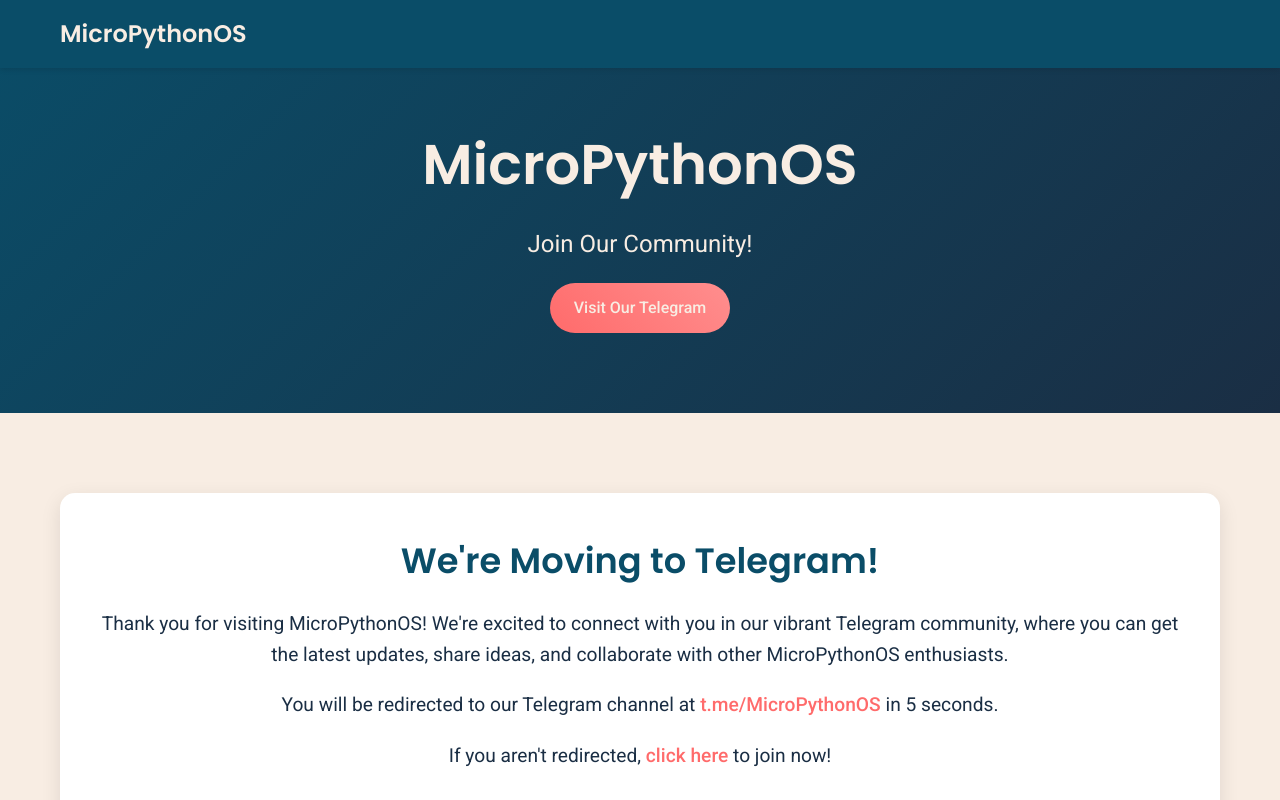
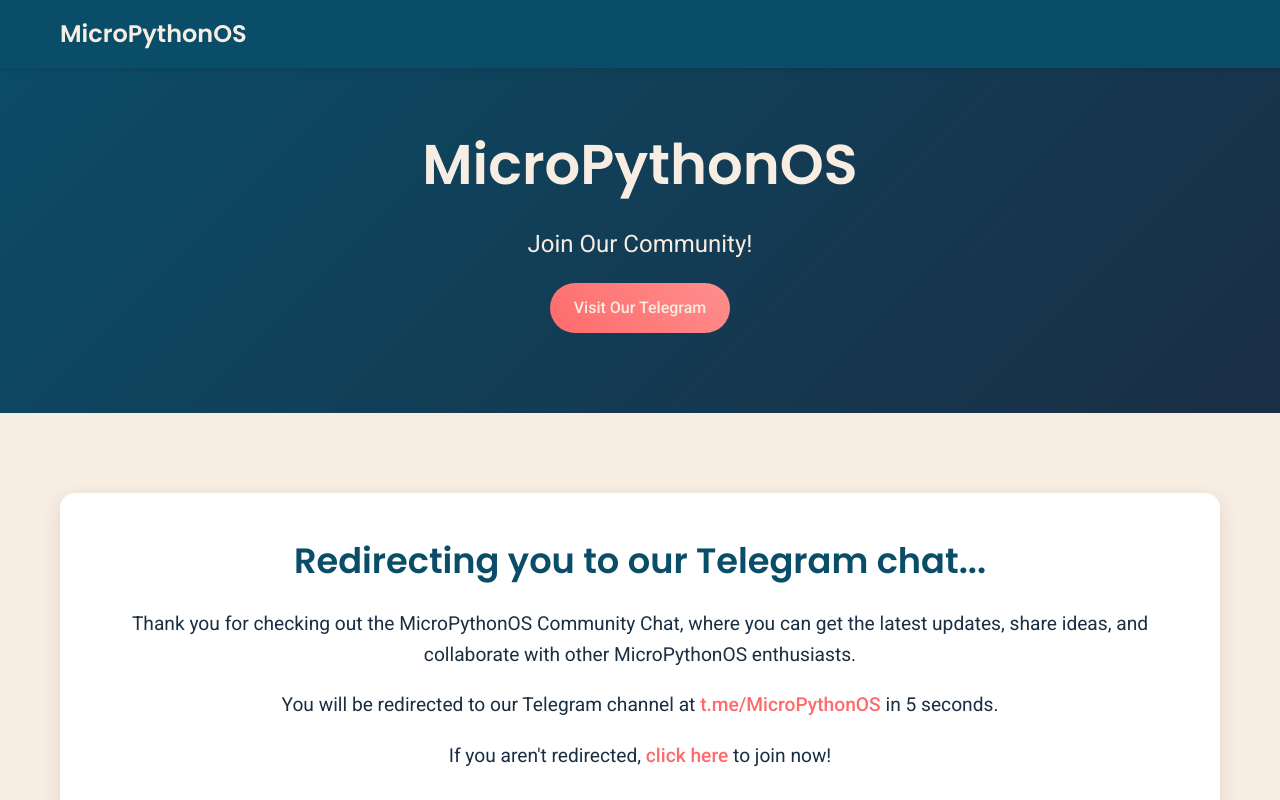
Before and after one commit to MicroPythonOS/chat, a plain HTML site: page index.html in a window 1280 px wide. Shown: the top 800 px of the page. Drawn offline with Linux system fonts and the light colour scheme.

Commit message:
Update index.html

```diff
--- a/index.html
+++ b/index.html
@@ -214,8 +214,8 @@
     <!-- Main Content -->
     <div class="container">
         <section>
-            <h2>We're Moving to Telegram!</h2>
-            <p>Thank you for visiting MicroPythonOS! We're excited to connect with you in our vibrant Telegram community, where you can get the latest updates, share ideas, and collaborate with other MicroPythonOS enthusiasts.</p>
+            <h2>Redirecting you to our Telegram chat...</h2>
+            <p>Thank you for checking out the MicroPythonOS Community Chat, where you can get the latest updates, share ideas, and collaborate with other MicroPythonOS enthusiasts.</p>
             <p>You will be redirected to our Telegram channel at <a href="https://t.me/MicroPythonOS">t.me/MicroPythonOS</a> in 5 seconds.</p>
             <p>If you aren't redirected, <a href="https://t.me/MicroPythonOS">click here</a> to join now!</p>
         </section>
```
